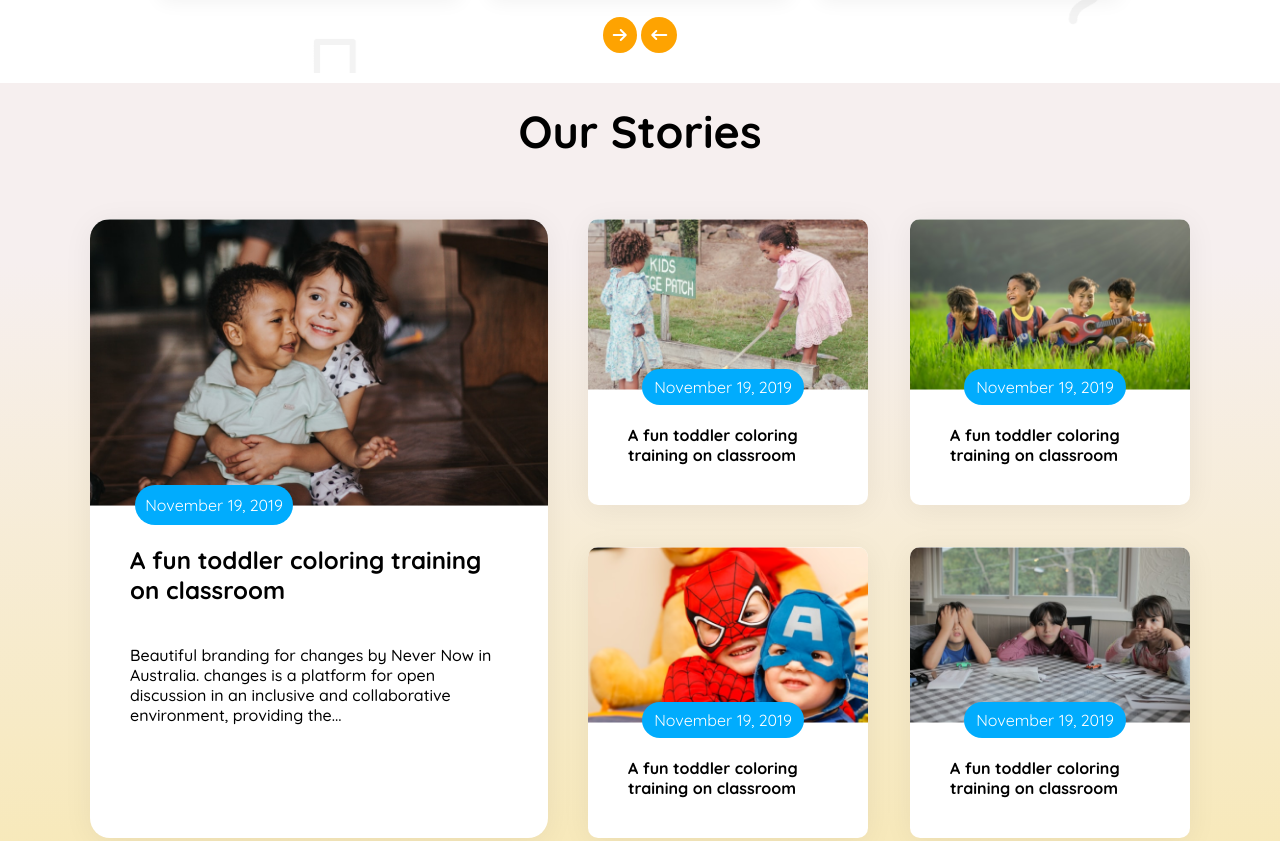
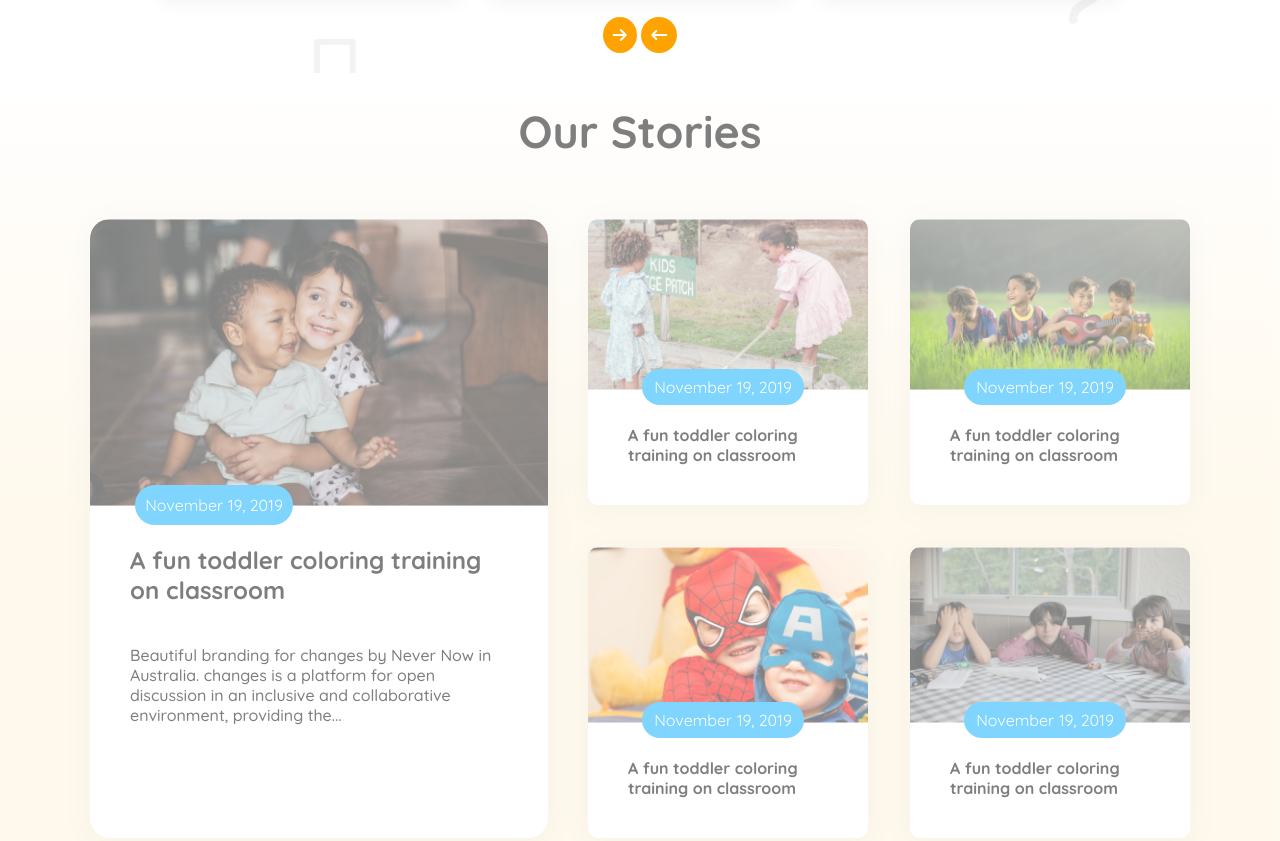
Before and after one commit to 1munni/Assignment-no-2, a plain HTML site: page index.html in a window 1280 px wide. Shown: the part 1243-2084 px from the top of the page. Drawn offline with Linux system fonts and the light colour scheme.

Commit message:
complete

```diff
--- a/styles/styles.css
+++ b/styles/styles.css
@@ -205,12 +205,16 @@ color:  var(--secondary-color);
   color: var(--fifth-color);
 }
 /* stories style */
+/* linear-gradient(180deg, rgb(246, 239, 239) 20.884%,
+rgba(251, 211, 7, 0.941) 300.034%), */
+.stories{
+  background: linear-gradient(#ffffff, #fff4dc, #FFF4DC); url("../assets/bg.png");
+background-position: cover;
+position: relative;
+margin: 0 auto;
+opacity: 50%;
+}
 
-.stories{
-  background: linear-gradient(180deg, rgb(246, 239, 239) 20.884%,
-rgba(251, 211, 7, 0.941) 300.034%), url("../assets/bg.png");
-  margin: 0 auto;
-}
 .stories-section{
   margin-top: 10px;
 }
```
